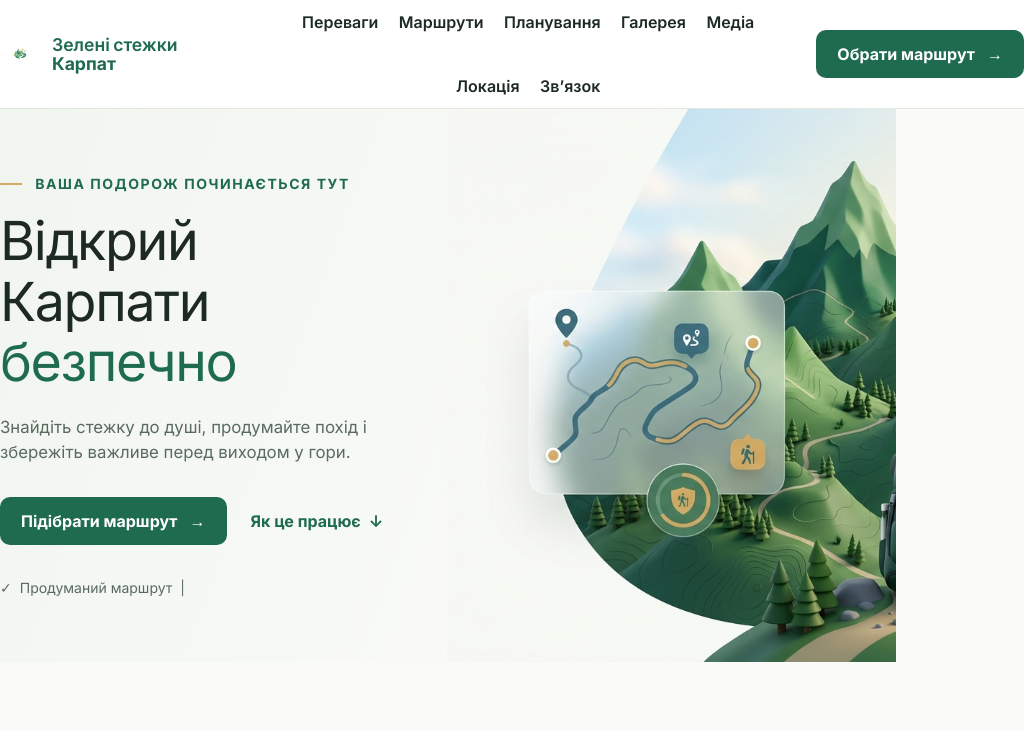
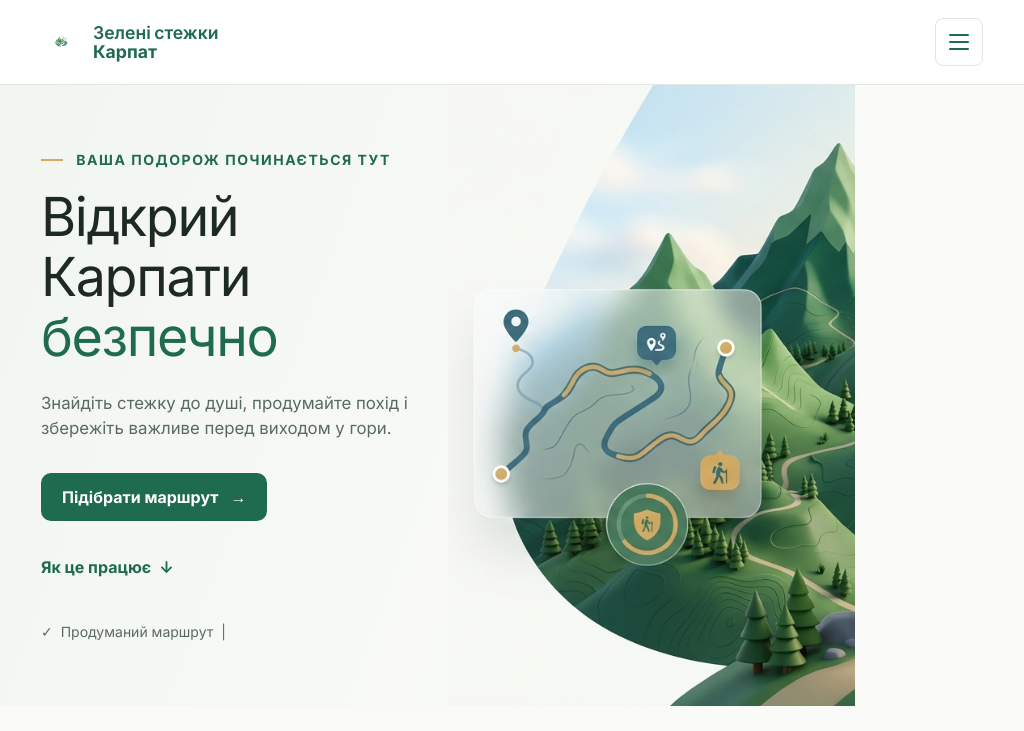
Before and after one commit to sashakuchiv-cloud/Carpathian_Trails, a plain HTML site: page index.html in a window 1024 px wide. Shown: the top 731 px of the page. Drawn offline with nearby package versions, Linux system fonts and the light colour scheme; some packages are replaced by stand-ins of ours; no server answers; a script that the page names is missing.

Commit message:
fix: keep balanced page gutters across screen sizes

```diff
--- a/css/style.css
+++ b/css/style.css
@@ -81,6 +81,12 @@ a:focus-visible, button:focus-visible, summary:focus-visible {
 }
 .container {
   width: min(calc(100% - 3rem), var(--container-width));
+  margin-inline: auto;
+}
+/* Keep a readable gutter even when Tailwind's CDN container rules load later. */
+body .container {
+  width: min(calc(100% - 2 * clamp(1.25rem, 4vw, 5rem)), var(--container-width));
+  max-width: var(--container-width);
   margin-inline: auto;
 }
 .skip-link {
@@ -952,3 +958,9 @@ textarea.form-control { min-height: 10rem; resize: vertical; }
 @media (prefers-reduced-motion: reduce) {
   .trail-gallery img { transition: none; }
 }
+
+@media (min-width: 1024px) and (max-width: 1150px) {
+  body .main-nav, body .header-cta { display: none; }
+  body .menu-toggle { display: inline-flex; align-items: center; justify-content: center; }
+  body .mobile-nav:not([hidden]) { display: block; }
+}
```
